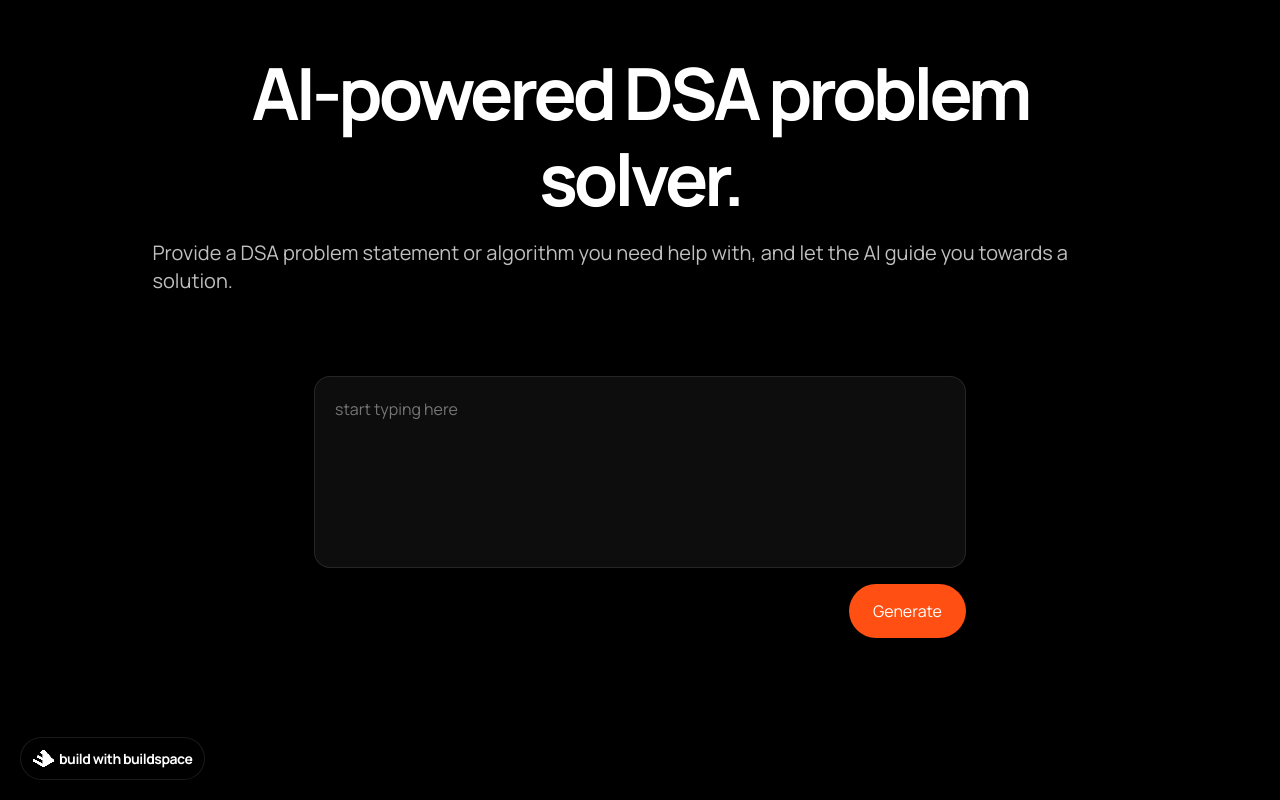
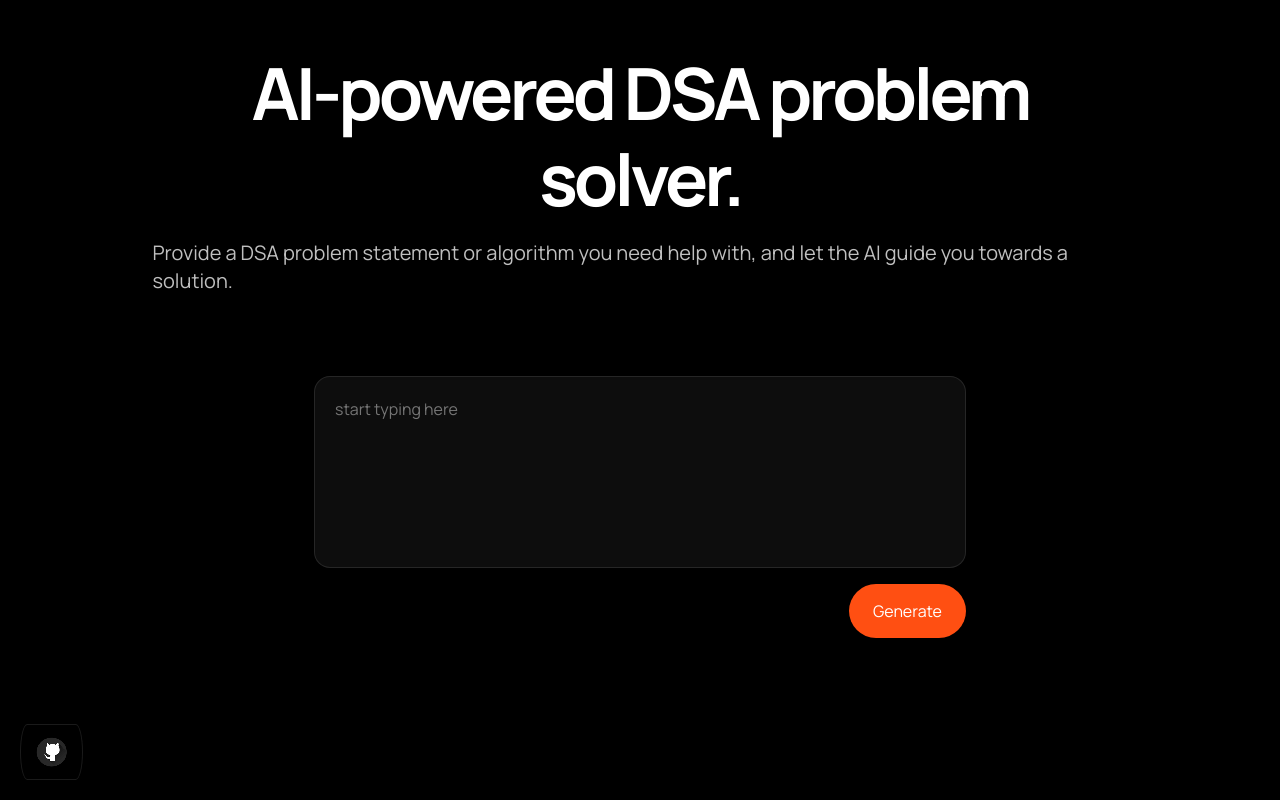
Before and after one commit to AazimAnish/WriterX, a Next.js app: page / in a window 1280 px wide. Built offline with nearby package versions, Linux system fonts and the light colour scheme.

Commit message:
added github link

```diff
--- a/pages/index.js
+++ b/pages/index.js
@@ -1,6 +1,6 @@
 import Head from 'next/head';
 import Image from 'next/image';
-import buildspaceLogo from '../assets/buildspace-logo.png';
+import github from '../assets/github.png';
 import { useState } from 'react';
 
 const Home = () => {
@@ -54,23 +54,38 @@ const callGenerateEndpoint = async () => {
           />
           {/* New code added here */}
           <div className="prompt-buttons">
-            <a className="generate-button" onClick={callGenerateEndpoint}>
-              <div className="generate">
-                <p>Generate</p>
-              </div>
-            </a>
-          </div>
+  <a
+    className={isGenerating ? 'generate-button loading' : 'generate-button'}
+    onClick={callGenerateEndpoint}
+  >
+    <div className="generate">
+    {isGenerating ? <span className="loader"></span> : <p>Generate</p>}
+    </div>
+  </a>
+</div>
+          {apiOutput && (
+  <div className="output">
+    <div className="output-header-container">
+      <div className="output-header">
+        <h3>Output</h3>
+      </div>
+    </div>
+    <div className="output-content">
+      <p>{apiOutput}</p>
+    </div>
+  </div>
+)}
         </div>
       </div>
       <div className="badge-container grow">
         <a
-          href="https://buildspace.so/builds/ai-writer"
+          href="https://github.com/AazimAnish"
           target="_blank"
           rel="noreferrer"
         >
           <div className="badge">
-            <Image src={buildspaceLogo} alt="buildspace logo" />
-            <p>build with buildspace</p>
+            <Image src={github} alt="github logo" />
+            {/* <p>build space</p> */}
           </div>
         </a>
       </div>
--- a/pages/styles.css
+++ b/pages/styles.css
@@ -245,15 +245,15 @@ textarea {
 }
 
 .badge img {
-    width: 21px;
-    height: 17px;
+    width: 37.06px; /*21*/
+    height: 30px; /*17*/
     image-rendering: pixelated;
     flex-shrink: 0;
     fill: black;
     color: black;
     transform: none;
     transform-origin: 50% 50% 0px;
-    padding-right: 5px;
+    /* padding-right: 5px; */
 }
 
 .badge p {
```
Also changed, not shown: assets/github.png (added).
